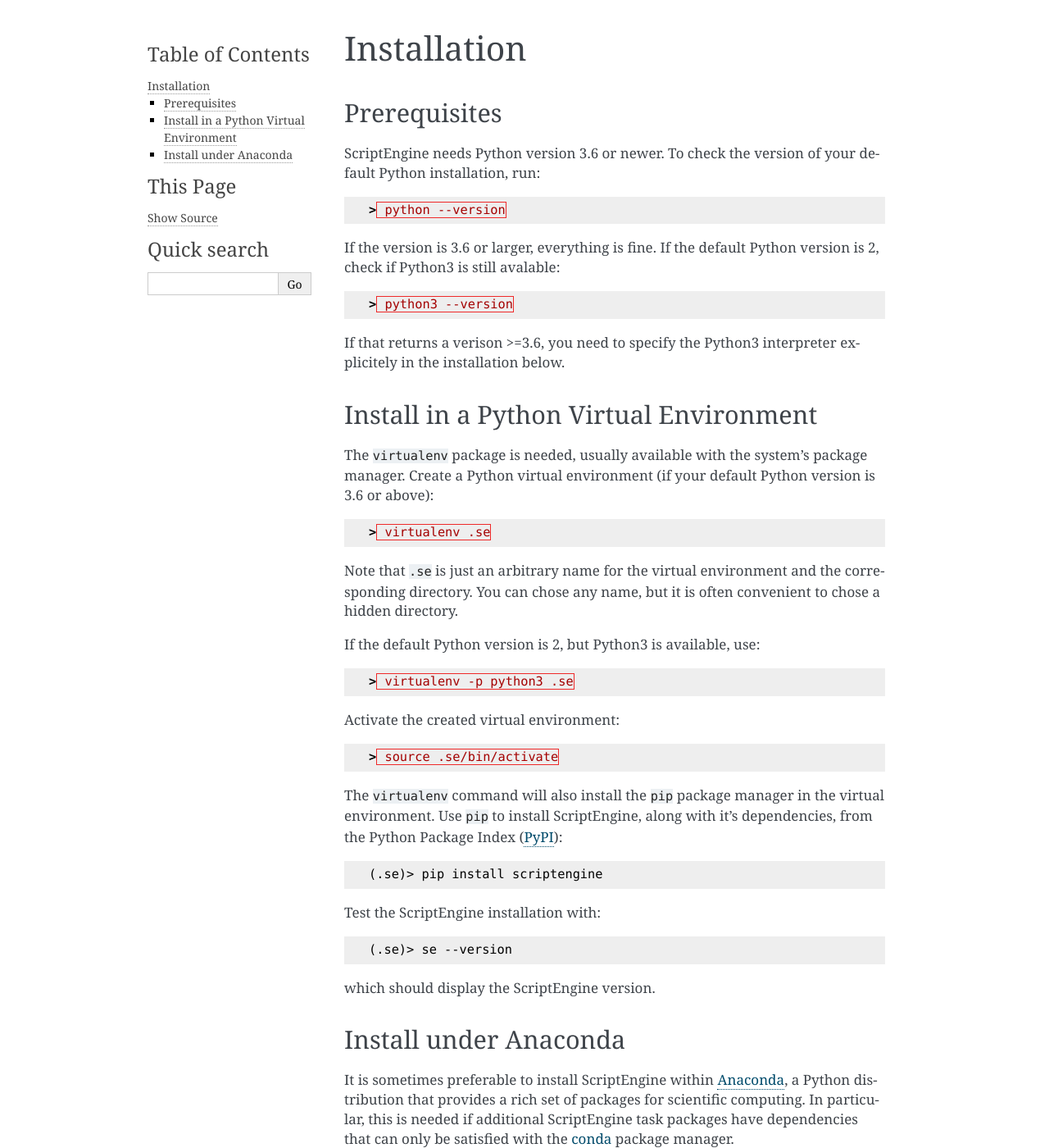
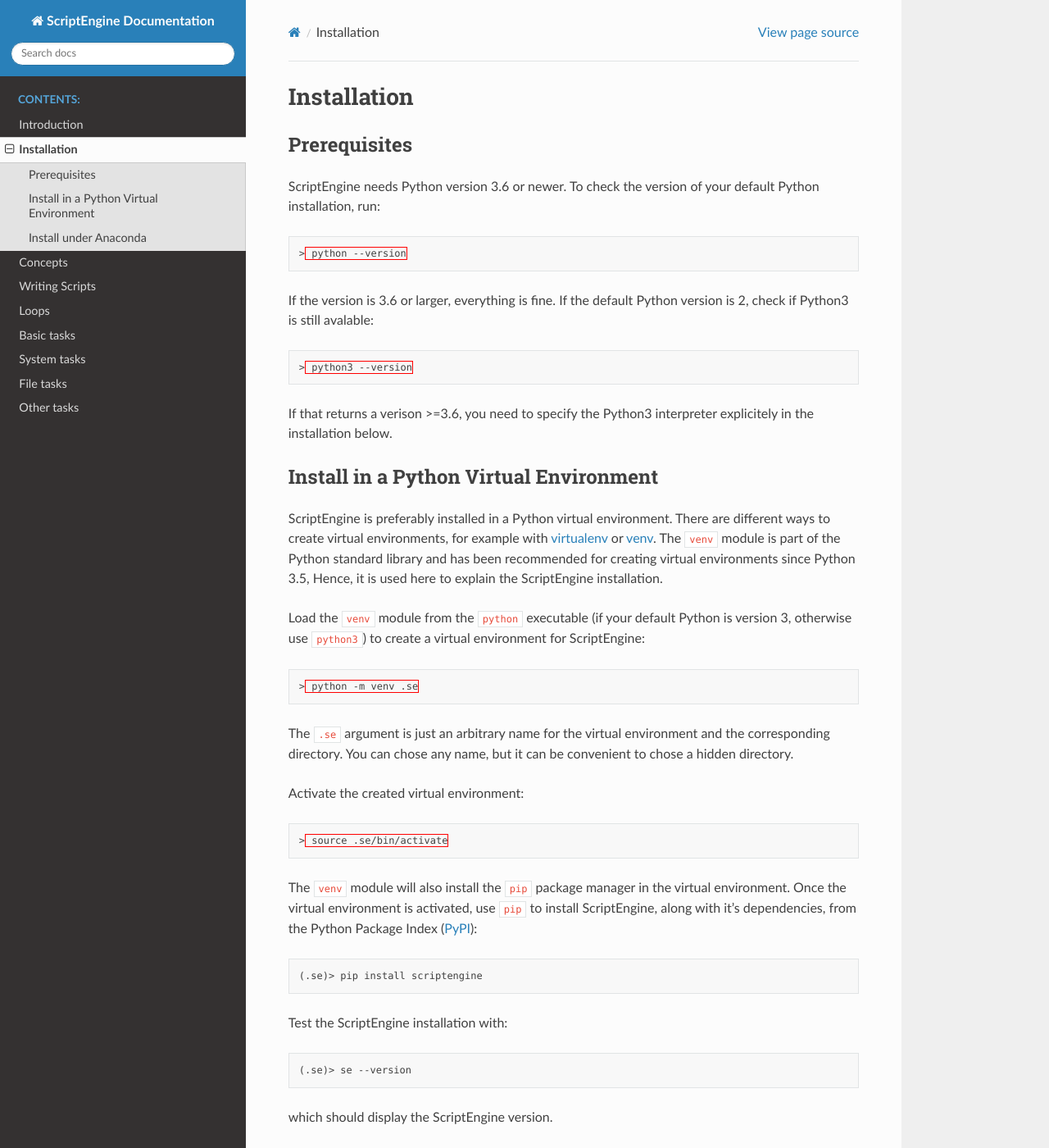
Before and after one commit to uwefladrich/scriptengine, a Sphinx documentation site: the page built from docs/sphinx/installation.rst, in a window 1280 px wide and 1400 px high. Shown: the whole window at 82% size. Built offline with Sphinx 7.4.7 and the Read the Docs theme 2.0.0, drawn with Linux system fonts in a browser that asks for light colours; pages that are not in the unit, such as notebooks, are missing from menus; some of the changed text lies outside the part shown.

Commit message:
Update documentation
- switch theme to sphinx_rtd
- small fix in YAML primer
- switch from virtualenv to venv in installation

```diff
--- a/docs/sphinx/conf.py
+++ b/docs/sphinx/conf.py
@@ -13,6 +13,7 @@
 # import os
 # import sys
 # sys.path.insert(0, os.path.abspath('.'))
+import sphinx_rtd_theme
 
 
 # -- Project information -----------------------------------------------------
@@ -22,7 +23,7 @@
 author = 'Uwe Fladrich'
 
 # The full version, including alpha/beta/rc tags
-release = '0.3.1'
+release = '0.6.0'
 
 
 # -- General configuration ---------------------------------------------------
@@ -31,6 +32,7 @@
 # extensions coming with Sphinx (named 'sphinx.ext.*') or your custom
 # ones.
 extensions = [
+    "sphinx_rtd_theme",
 ]
 
 # Add any paths that contain templates here, relative to this directory.
@@ -52,7 +54,7 @@
 # The theme to use for HTML and HTML Help pages.  See the documentation for
 # a list of builtin themes.
 #
-html_theme = 'alabaster'
+html_theme = 'sphinx_rtd_theme'
 
 # Add any paths that contain custom static files (such as style sheets) here,
 # relative to this directory. They are copied after the builtin static files,
--- a/docs/sphinx/installation.rst
+++ b/docs/sphinx/installation.rst
@@ -9,7 +9,8 @@
 
     > python --version
 
-If the version is 3.6 or larger, everything is fine. If the default Python version is 2, check if Python3 is still avalable::
+If the version is 3.6 or larger, everything is fine. If the default Python
+version is 2, check if Python3 is still avalable::
 
     > python3 --version
 
@@ -20,27 +21,30 @@
 Install in a Python Virtual Environment
 ---------------------------------------
 
-The ``virtualenv`` package is needed, usually available with the system's
-package manager. Create a Python virtual environment (if your default Python
-version is 3.6 or above)::
+ScriptEngine is preferably installed in a Python virtual environment. There are
+different ways to create virtual environments, for example with virtualenv_ or
+venv_. The ``venv`` module is part of the Python standard library and has been
+recommended for creating virtual environments since Python 3.5, Hence, it is
+used here to explain the ScriptEngine installation.
 
-    > virtualenv .se
+Load the ``venv`` module from the ``python`` executable (if your default Python
+is version 3, otherwise use ``python3``) to create a virtual environment for
+ScriptEngine::
 
-Note that ``.se`` is just an arbitrary name for the virtual environment and the
-corresponding directory. You can chose any name, but it is often convenient to
-chose a hidden directory.
+    > python -m venv .se
 
-If the default Python version is 2, but Python3 is available, use::
-
-    > virtualenv -p python3 .se
+The ``.se`` argument is just an arbitrary name for the virtual environment and
+the corresponding directory. You can chose any name, but it can be convenient
+to chose a hidden directory.
 
 Activate the created virtual environment::
 
     > source .se/bin/activate
 
-The ``virtualenv`` command will also install the ``pip`` package manager in the
-virtual environment. Use ``pip`` to install ScriptEngine, along with it's
-dependencies, from the Python Package Index (PyPI_)::
+The ``venv`` module will also install the ``pip`` package manager in the
+virtual environment. Once the virtual environment is activated, use ``pip`` to
+install ScriptEngine, along with it's dependencies, from the Python Package
+Index (PyPI_)::
 
     (.se)> pip install scriptengine
 
@@ -82,3 +86,5 @@
 .. _PyPI: https://pypi.org
 .. _Anaconda: https://anaconda.com
 .. _conda: https://conda.io
+.. _venv: https://docs.python.org/3/library/venv.html
+.. _virtualenv: https://virtualenv.pypa.io/en/latest
```
Also changed, not shown: docs/sphinx/concepts.rst (+6 -5 lines).
